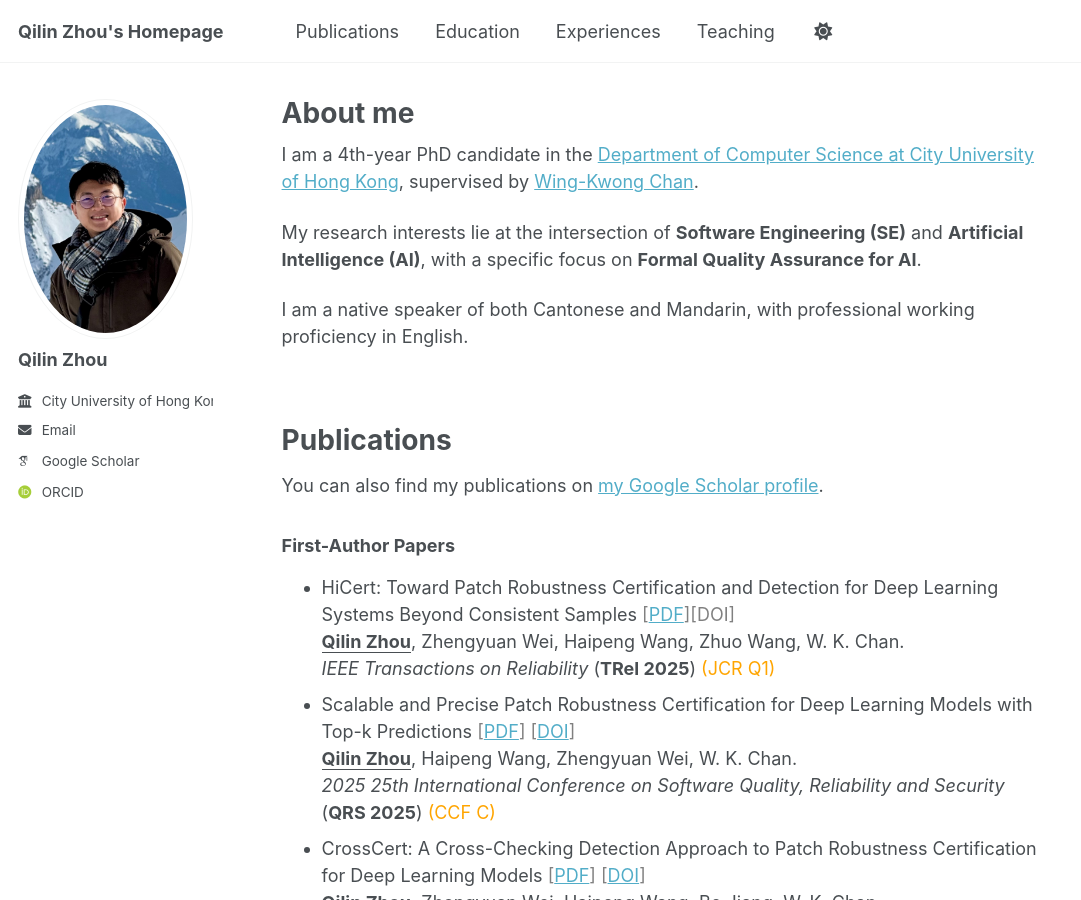
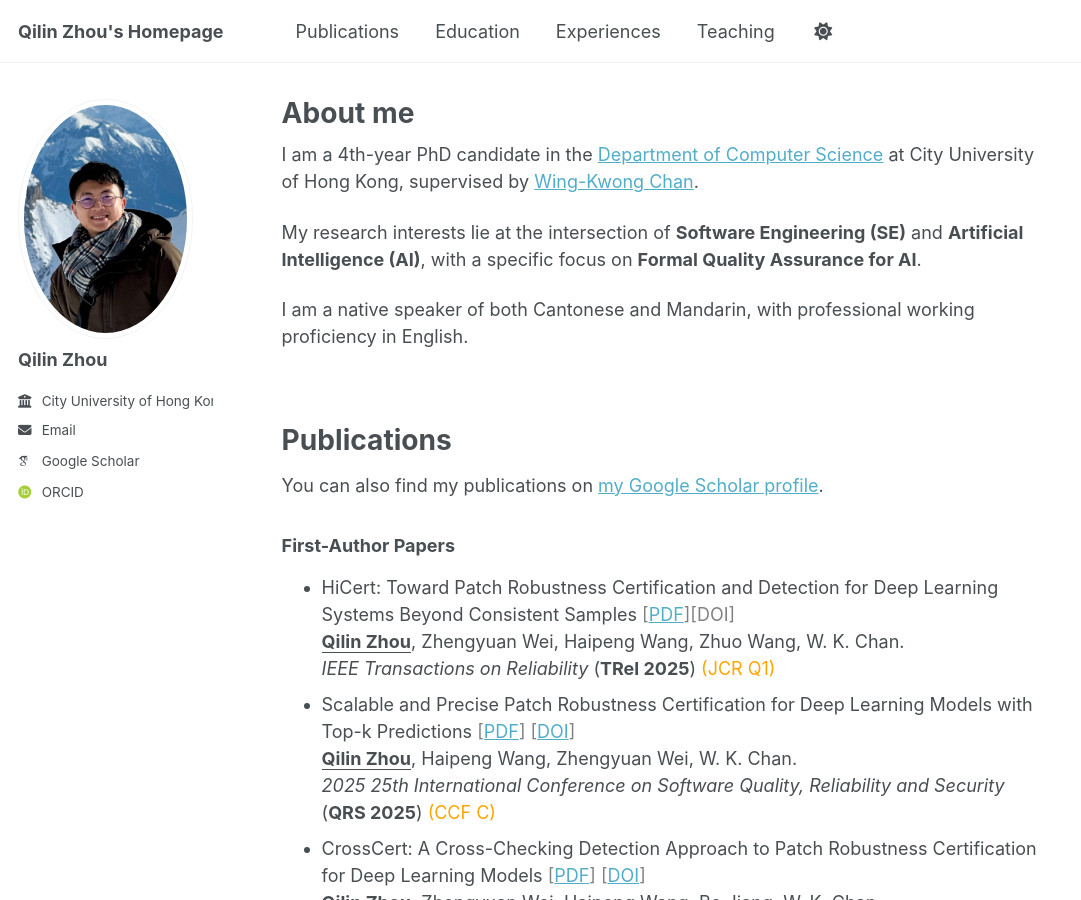
Before and after one commit to qilin-zhou/qilin-zhou.github.io, a Jekyll site: the page built from _pages/about.md, in a window 1280 px wide and 900 px high. Shown: the whole window, without its empty margins (0-1081 px from the left). Built offline with Jekyll 4.4.1, drawn with Linux system fonts in a browser that asks for light colours; some web fonts are replaced; a script bundle is joined from its source files by our own code; library files that are not in the unit come from our copies.

```diff
--- a/_pages/about.md
+++ b/_pages/about.md
@@ -8,7 +8,7 @@ redirect_from:
 ---
 
 
-I am a 4th-year PhD candidate in the [Department of Computer Science at City University of Hong Kong](https://www.cs.cityu.edu.hk/), supervised by [Wing-Kwong Chan](https://www.cs.cityu.edu.hk/~wkchan/).
+I am a 4th-year PhD candidate in the [Department of Computer Science](https://www.cs.cityu.edu.hk/) at City University of Hong Kong, supervised by [Wing-Kwong Chan](https://www.cs.cityu.edu.hk/~wkchan/).
 
 My research interests lie at the intersection of **Software Engineering (SE)** and **Artificial Intelligence (AI)**, with a specific focus on **Formal Quality Assurance for AI**.
 
```
